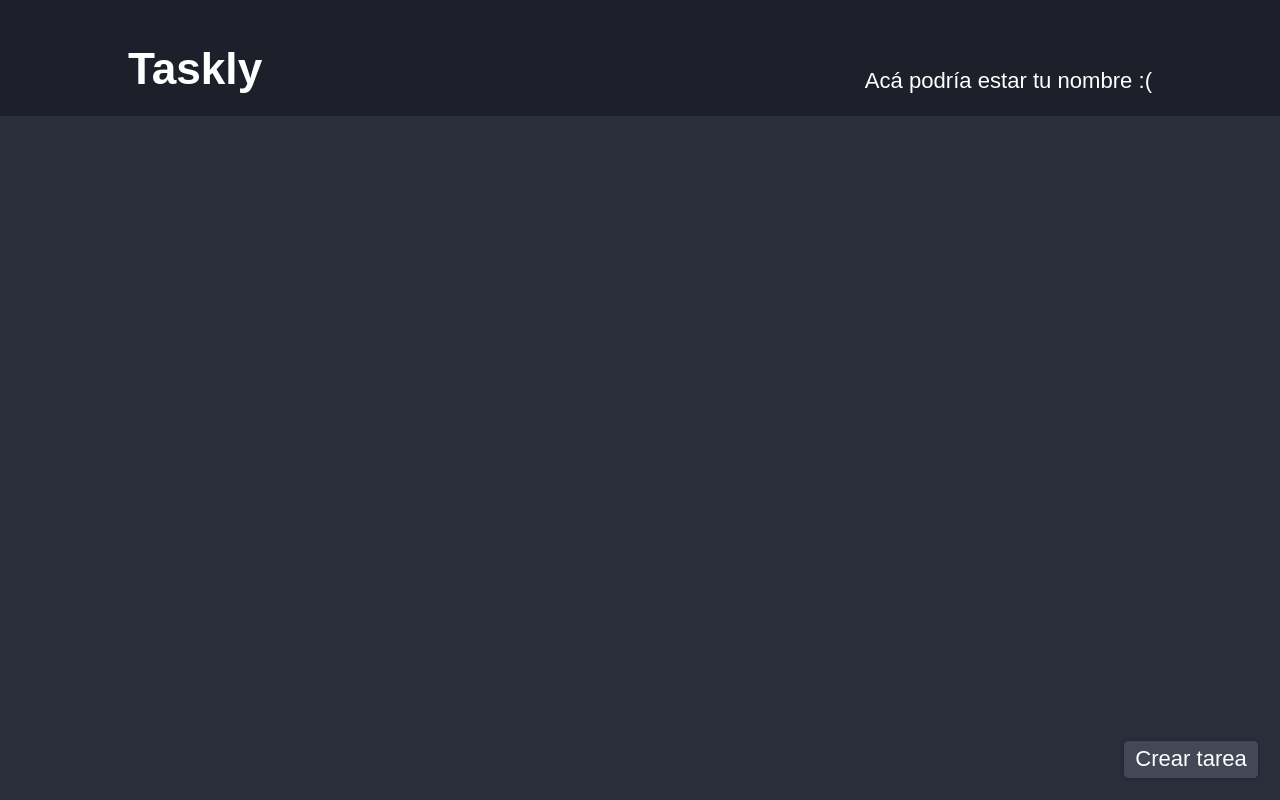
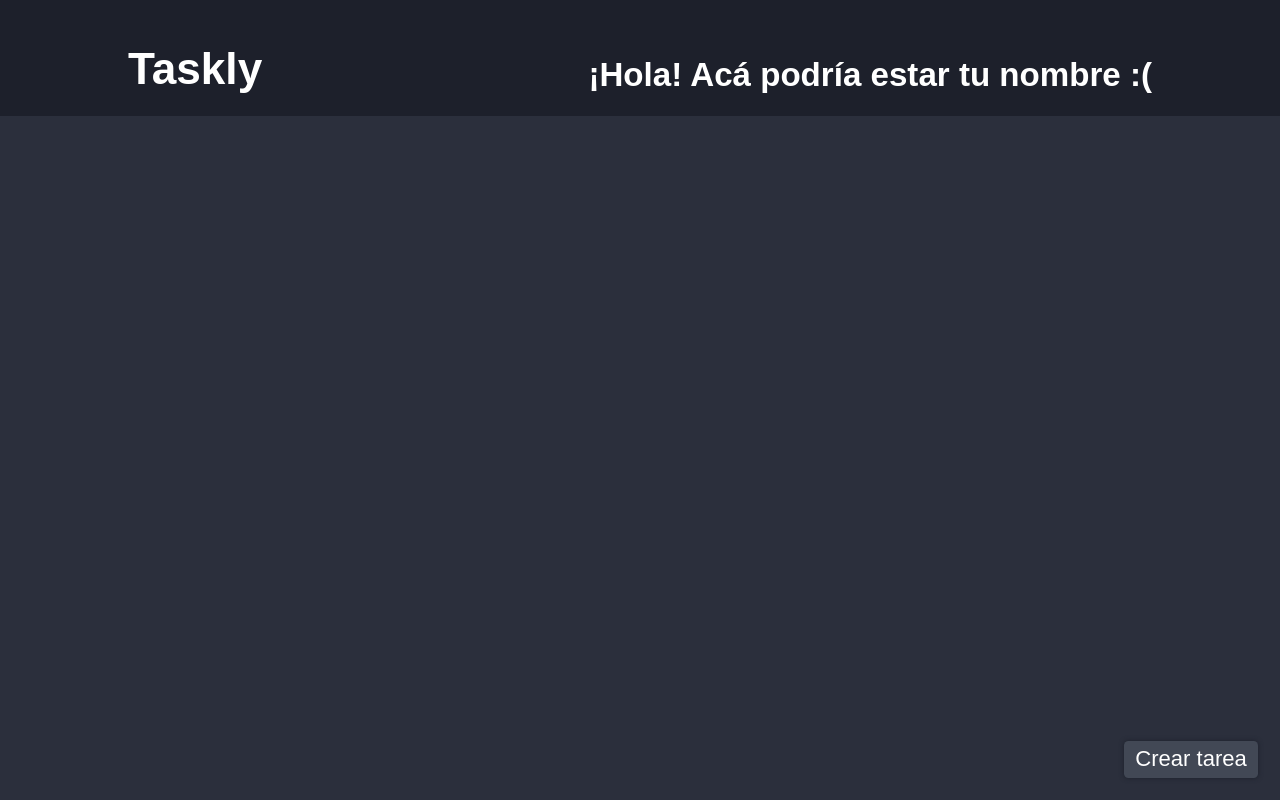
Before and after one commit to pradoh97/taskly, a plain HTML site: page index.html in a window 1280 px wide. Drawn offline with Linux system fonts and the light colour scheme.

Commit message:
Agregado campo editable de nombre de usuario.

```diff
--- a/index.html
+++ b/index.html
@@ -14,7 +14,7 @@
 <body>
   <header>
     <h1>Taskly</h1>
-    <span class="campo-editable">Acá podría estar tu nombre :(</span>
+    <p class="nombre">¡Hola! <span class="campo-editable" contenteditable="true"> Acá podría estar tu nombre :(</span></p>
   </header>
   <main>
     <div class="opciones">
```
